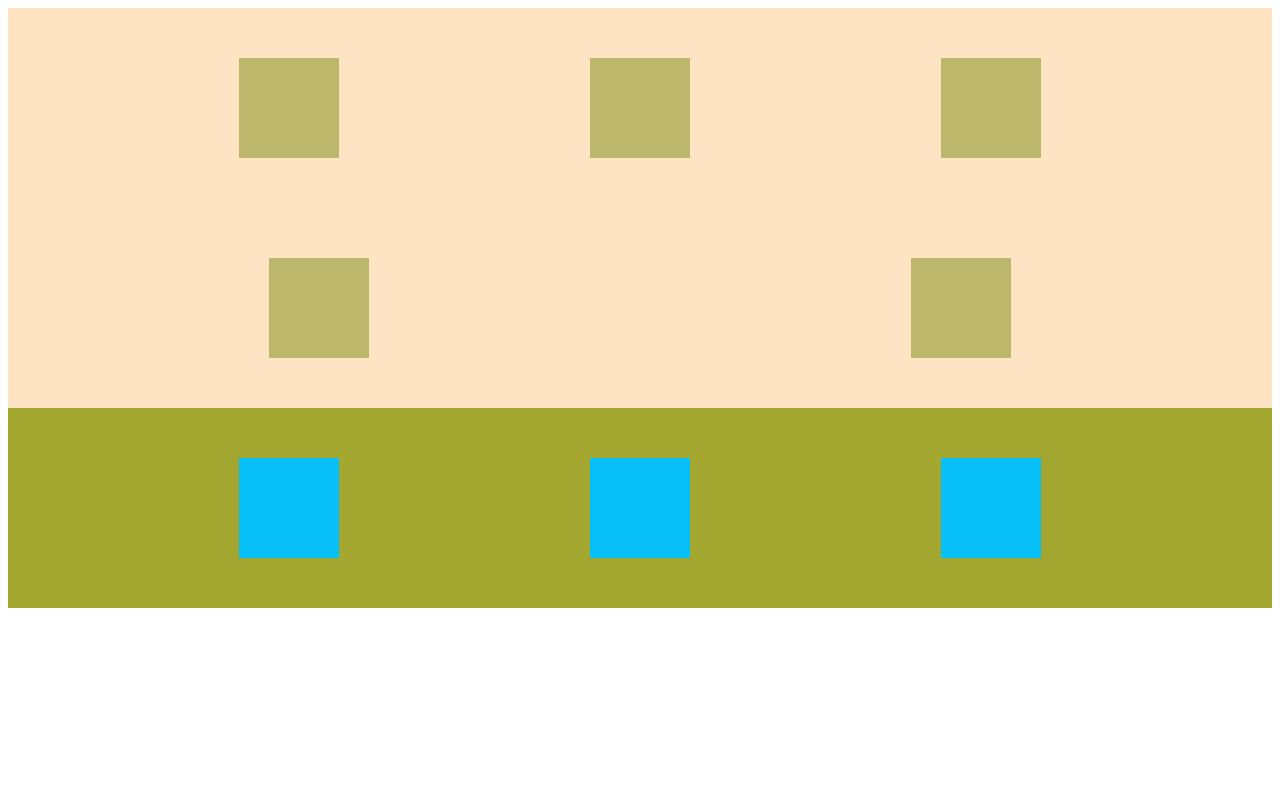
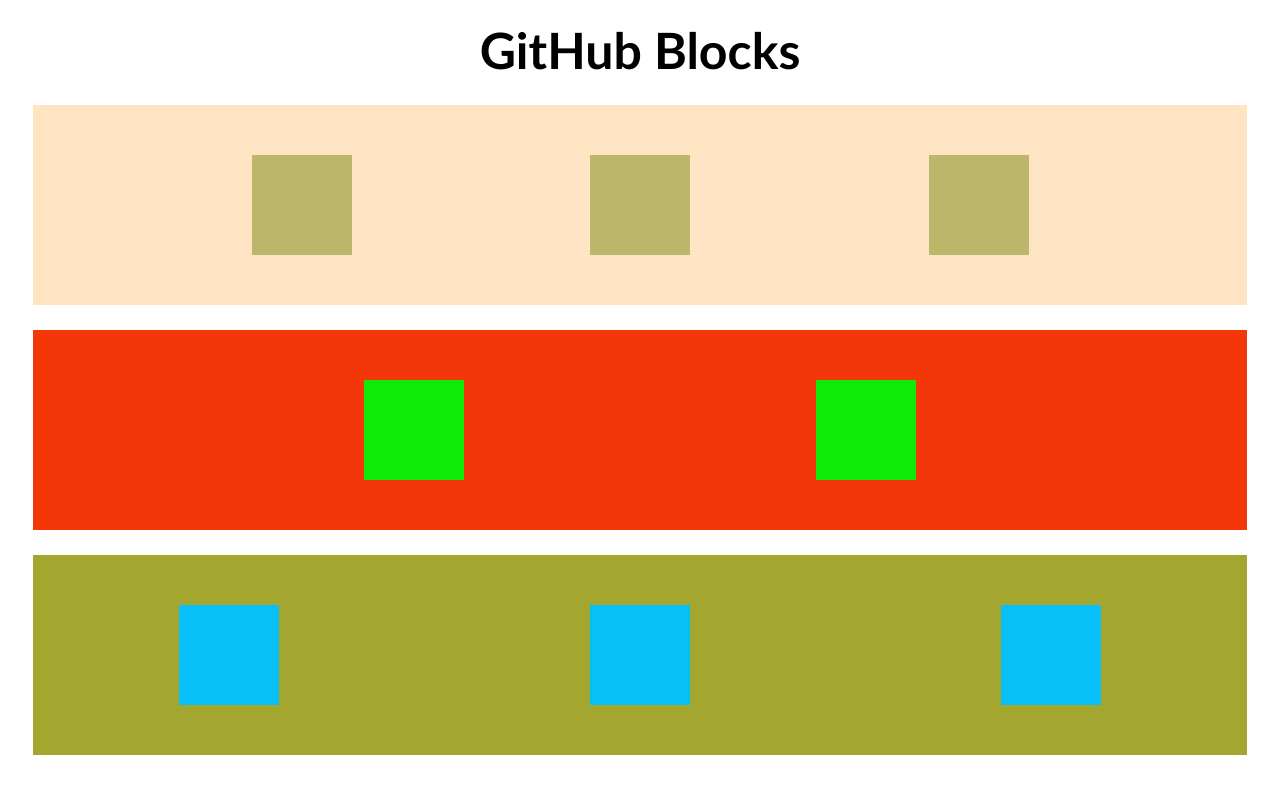
Before and after one commit to MJ-Kerr/GitHub_Blocks, a plain HTML site: page index.html in a window 1280 px wide. Drawn offline with Linux system fonts and the light colour scheme.

Commit message:
title is done

```diff
--- a/index.html
+++ b/index.html
@@ -10,6 +10,7 @@
 </head>
 
 <body>
+    <div class= "title">GitHub Blocks</div>
     <div class="flex-container1">
         <div class="flex-item1"></div>
         <div class="flex-item1"></div>
--- a/style.css
+++ b/style.css
@@ -2,6 +2,13 @@
     width: 70%;
     height: 0;
     gap: 20px;
+}
+.title{
+    font-size: 50px;
+    font-weight: bold;
+    font-family: 'Trebuchet MS', 'Lucida Sans Unicode', 'Lucida Grande', 'Lucida Sans', Arial, sans-serif;
+    margin: 20px;
+    text-align: center;
 }
 
 .flex-container1 {
@@ -11,6 +18,7 @@
     align-items: center;
     gap: 20px;
     min-height: 200px;
+    margin: 25px;
 }
 
 .flex-item1 {
@@ -22,15 +30,16 @@
 
 .flex-container2 {
     display: flex;
-    justify-content:space-around;
-    background-color: bisque;
+    justify-content:space-evenly;
+    background-color: rgb(244, 55, 8);
     align-items: center;
     gap: 20px;
     min-height: 200px;
+    margin: 25px;
 }
 
 .flex-item2 {
-    background-color: darkkhaki;
+    background-color: rgb(15, 234, 7);
     min-width: 100px;
     aspect-ratio: 1/1;
     min-height:fit-content;
@@ -38,11 +47,12 @@
 
 .flex-container3 {
     display: flex;
-    justify-content: space-evenly;
+    justify-content: space-around;
     background-color: rgb(163, 167, 48);
     align-items: center;
     gap: 20px;
     min-height: 200px;
+    margin: 25px;
 }
 
 .flex-item3 {
```
